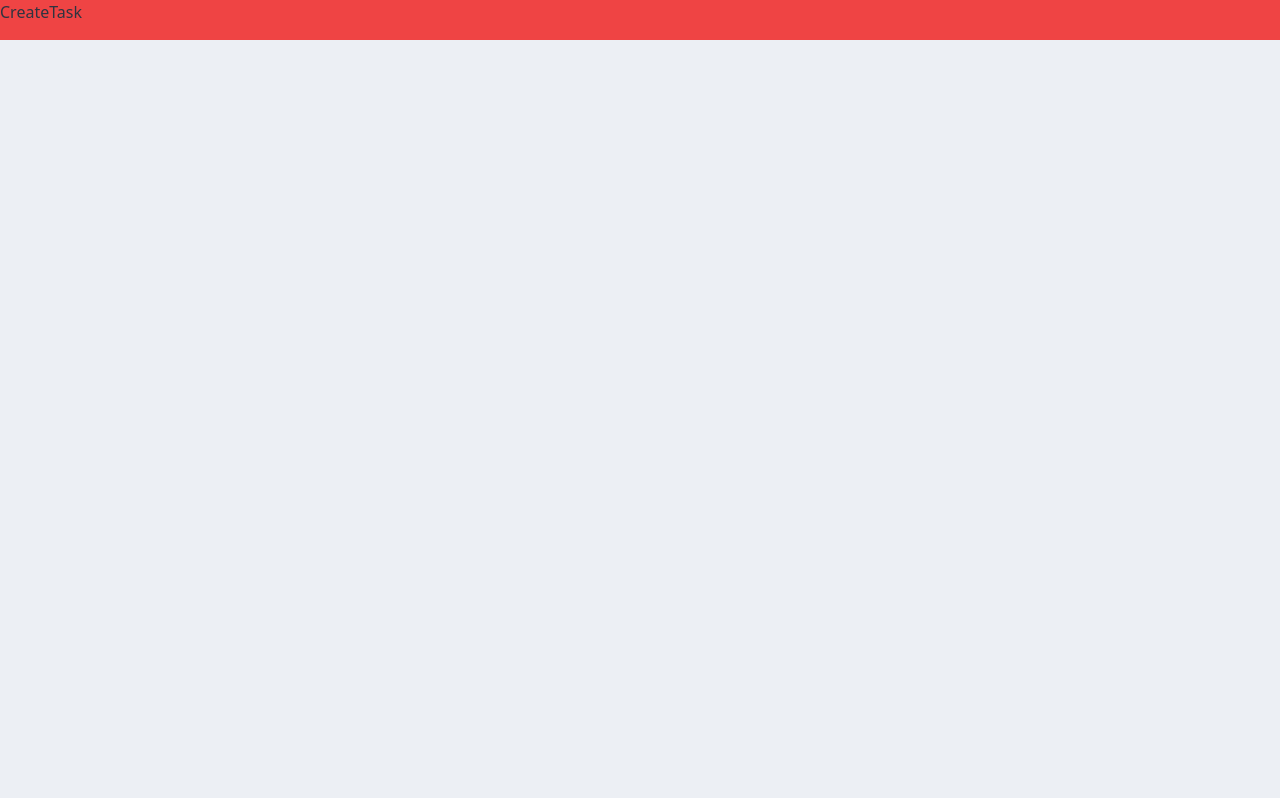
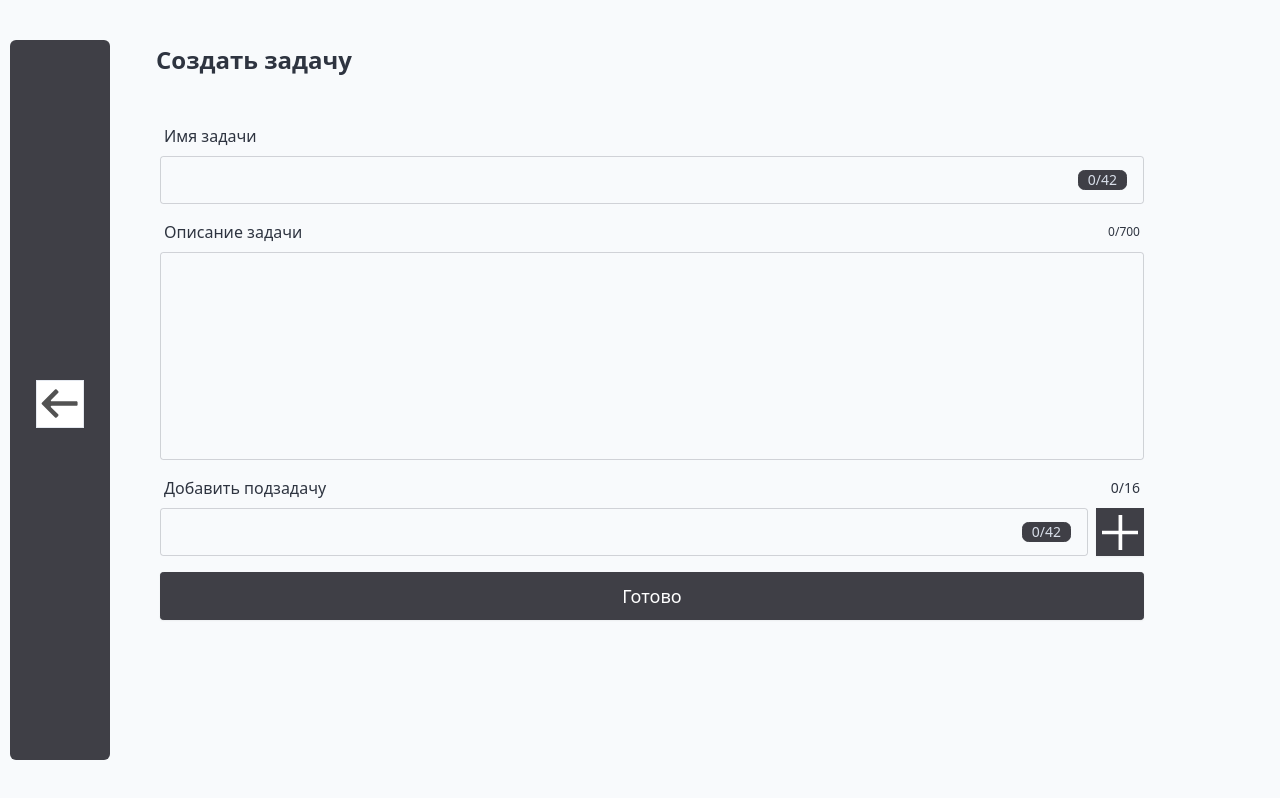
Before and after one commit to al-revenko/vtasks, a Vue app: page /create in a window 1280 px wide. Built offline with nearby package versions, Linux system fonts and the light colour scheme.

Commit message:
New: CreateTaskContent

```diff
--- /dev/null
+++ b/src/components/contents/CreateTaskContent.vue
@@ -0,0 +1,55 @@
+<template>
+  <ContentLayout class="overflow-hidden">
+    <template #header>
+      <TitleMain> Создать задачу </TitleMain>
+    </template>
+    <form @submit.prevent="callbacks.onSubmit" :class="`px-1 grid grid-cols-1 gap-4`">
+      <InputData title="Имя задачи" type="text" :max-length="titleMaxLength" required v-model="taskTitle" />
+      <InputArea class="h-60" title="Описание задачи"  :max-length="descMaxLength" v-model="taskDesc" />
+      <InputList
+        class="max-h-80"
+        title="Добавить подзадачу"
+        :input-maxlength="titleMaxLength"
+        :items-maxcount="microTasksMaxCount"
+        v-model="taskMicrotasks"
+      />
+      <button class="btn btn-neutral font-medium text-white text-lg">Готово</button>
+    </form>
+  </ContentLayout>
+</template>
+
+<script setup lang="ts">
+import { ref } from 'vue'
+import { titleMaxLength, descMaxLength, microTasksMaxCount } from '@/inputConfig'
+import ContentLayout from '@/components/layouts/ContentLayout.vue'
+import TitleMain from '@/components/ui/TitleMain.vue'
+import InputData from '@/components/ui/InputData.vue'
+import InputArea from '@/components/ui/InputArea.vue'
+import InputList from '@/components/ui/InputList.vue'
+
+const emit = defineEmits<{
+  (e: 'taskCreated', task: {
+    title: string
+    desc: string
+    microTasks: string[]
+  }): void
+}>()
+
+const taskTitle = ref<string>('')
+const taskDesc = ref<string>('')
+const taskMicrotasks = ref<string[]>([])
+
+const callbacks = {
+  onSubmit() {
+    emit('taskCreated', {
+      title: taskTitle.value,
+      desc: taskDesc.value,
+      microTasks: taskMicrotasks.value
+    })
+
+    taskTitle.value = ''
+    taskDesc.value = ''
+    taskMicrotasks.value = []
+  }
+}
+</script>
--- a/src/views/CreateTaskPage.vue
+++ b/src/views/CreateTaskPage.vue
@@ -1,9 +1,31 @@
 <template>
-  <div :class="`bg-red-500 w-full h-10`">
-    {{ 'CreateTask' }}
-  </div>
+  <PageLayout>
+    <template #bar>
+      <FormBar />
+    </template>
+    <CreateTaskContent @task-created="callbacks.onTaskCreated" />
+  </PageLayout>
 </template>
 
 <script setup lang="ts">
+import { useRouter } from 'vue-router';
+import { useTaskStore } from '@/stores/task.store'
+import PageLayout from '@/components/layouts/PageLayout.vue'
+import FormBar from '@/components/FormBar.vue'
+import CreateTaskContent from '@/components/contents/CreateTaskContent.vue'
 
+const taskStore = useTaskStore()
+const router = useRouter()
+
+const callbacks = {
+  onTaskCreated(task: { title: string; desc: string; microTasks: [] }) {
+    const {title, desc, microTasks} = task
+    taskStore.addTask(title, {
+      desc,
+      microTasks
+    })
+
+    router.push('home')
+  },
+}
 </script>
```
